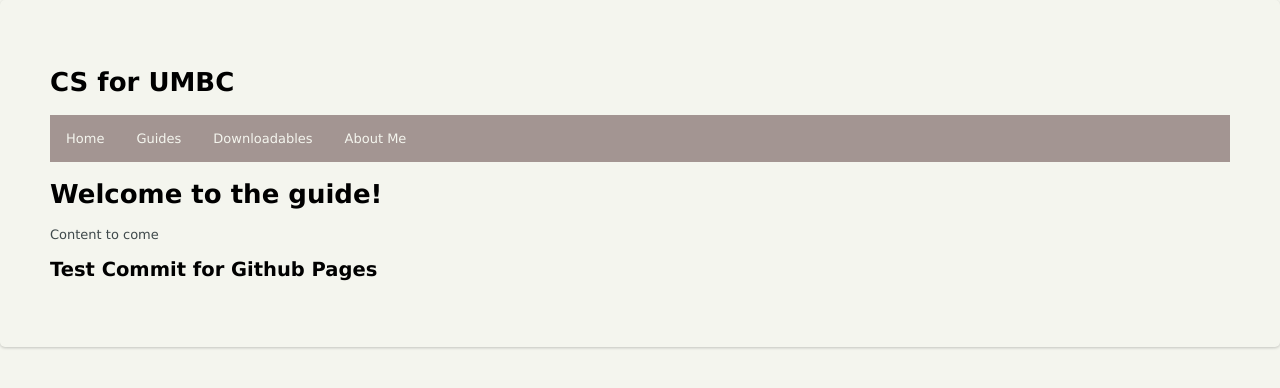
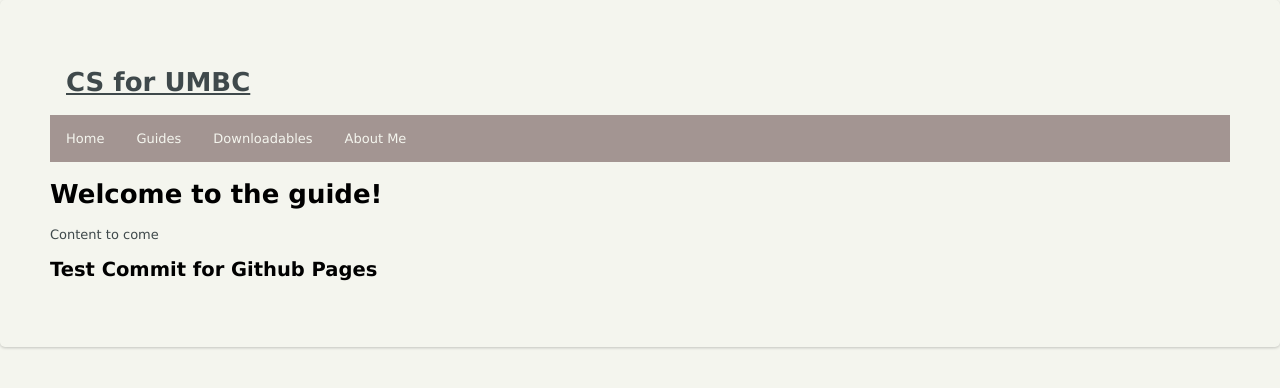
Before and after one commit to ehobby/cs-for-umbc, a plain HTML site: page index.html in a window 1280 px wide. Drawn offline with Linux system fonts and the light colour scheme.

Commit message:
adding header links

```diff
--- a/index.html
+++ b/index.html
@@ -6,7 +6,7 @@
     </head>
     <body>
         <div id="header">
-            <h1>CS for UMBC</h1>
+            <h1><a href="./index.html">CS for UMBC</a></h1>
         </div>
         <nav>
             <ul>
--- a/style.css
+++ b/style.css
@@ -76,3 +76,7 @@
     from {color: #3F494B;}
     to {color: #695753;}
   }
+
+#header a{
+    color: #3F494B;
+}
```
Also changed, not shown: apply.html (+1 -1 lines), downloads.html (+1 -1 lines), guides.html (+1 -1 lines), interview.html (+1 -1 lines), job.html (+1 -1 lines), me.html (+1 -1 lines), timeline.html (+1 -1 lines).
